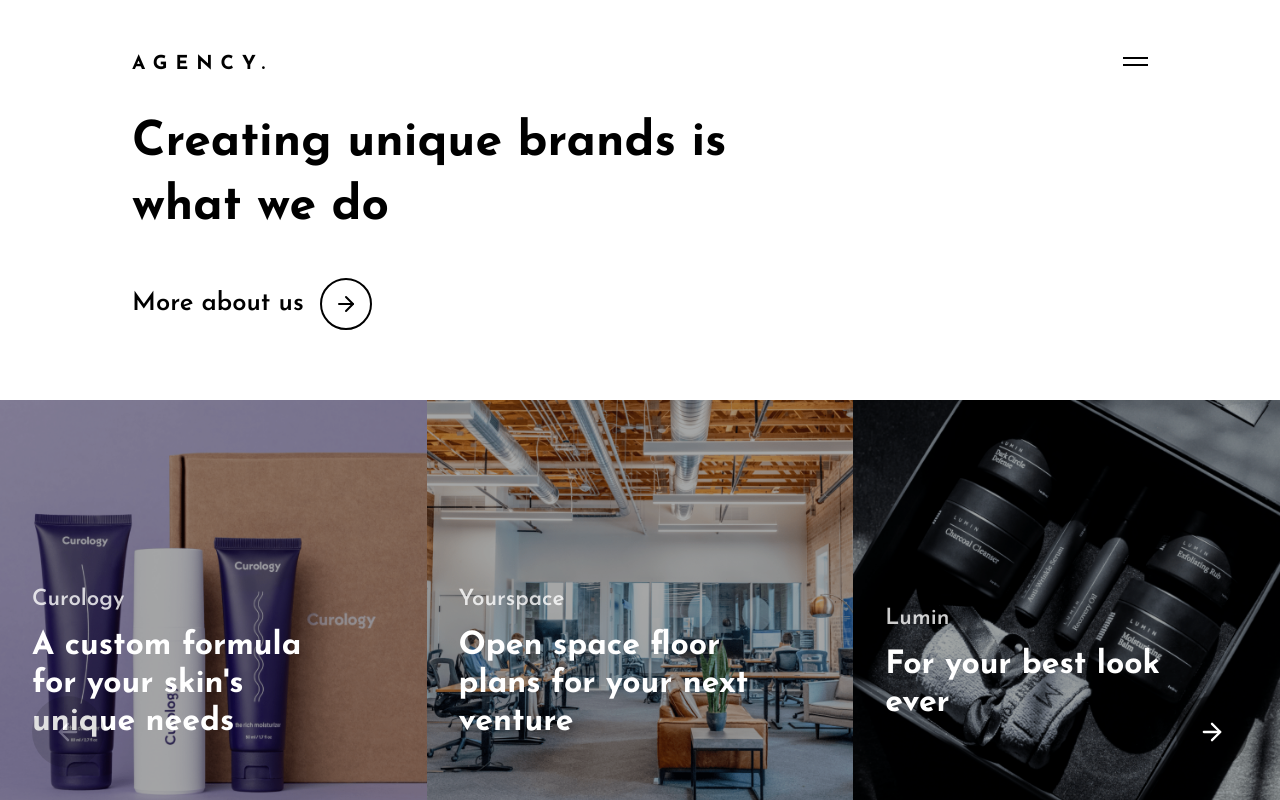
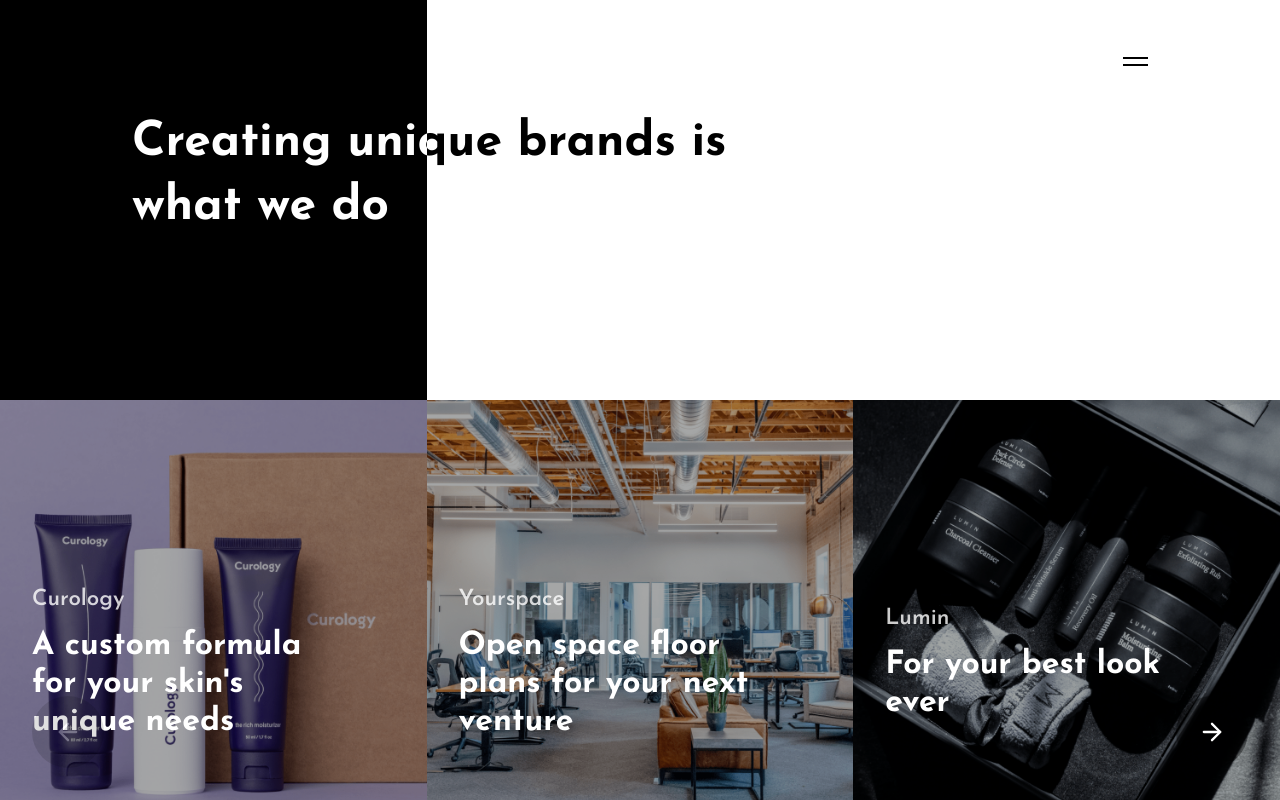
Before and after one commit to dvlprdave/Agency, a React (Create React App) app: page / in a window 1280 px wide. Built offline with nearby package versions, Linux system fonts and the light colour scheme.

Commit message:
added intro overlay

```diff
--- a/src/App.js
+++ b/src/App.js
@@ -3,6 +3,7 @@
 import Header from './components/header';
 import Banner from "./components/banner";
 import Cases from "./components/cases";
+import IntroOverlay from "./components/introOverlay";
 
 function App() {
 
@@ -13,6 +14,7 @@
 
   return (
     <div className='App'>
+      <IntroOverlay />
       <Header />
       <Banner />
       <Cases />
--- /dev/null
+++ b/src/components/introOverlay.js
@@ -0,0 +1,22 @@
+import React from 'react'
+
+const IntroOverlay = () => {
+  return (
+    <>
+      <div className="intro-overlay">
+        <div className="top">
+          <div className="overlay-top"></div>
+          <div className="overlay-top"></div>
+          <div className="overlay-top"></div>
+        </div>
+        <div className="bottom">
+          <div className="overlay-bottom"></div>
+          <div className="overlay-bottom"></div>
+          <div className="overlay-bottom"></div>
+        </div>
+      </div>
+    </>
+  )
+}
+
+export default IntroOverlay
--- a/src/styles/App.scss
+++ b/src/styles/App.scss
@@ -4,6 +4,7 @@
 @import "./components/header.scss";
 @import "./components/banner.scss";
 @import "./components/cases.scss";
+@import "./components/introOverlay.scss";
 
 body,
 html {
--- /dev/null
+++ b/src/styles/components/introOverlay.scss
@@ -0,0 +1,37 @@
+.intro-overlay {
+
+  .top {
+    position: absolute;
+    width: 100;
+    height: 50vh;
+    height: calc(var(--vh, 1vh) * 50);
+    z-index: 8;
+
+    .overlay-top {
+      position: absolute;
+      left: 0;
+      right: 0;
+      bottom: 0;
+      height: 100%;
+      width: 33.33vw;
+      background: $black;
+
+      @include media('<=tablet') {
+        width: 100vw;
+      }
+
+      &:nth-child(2) {
+        left: 33.33%;
+
+      }
+
+    }
+  }
+
+  .bottom {
+    .overlay-bottom {
+
+    }
+  }
+
+}
```
